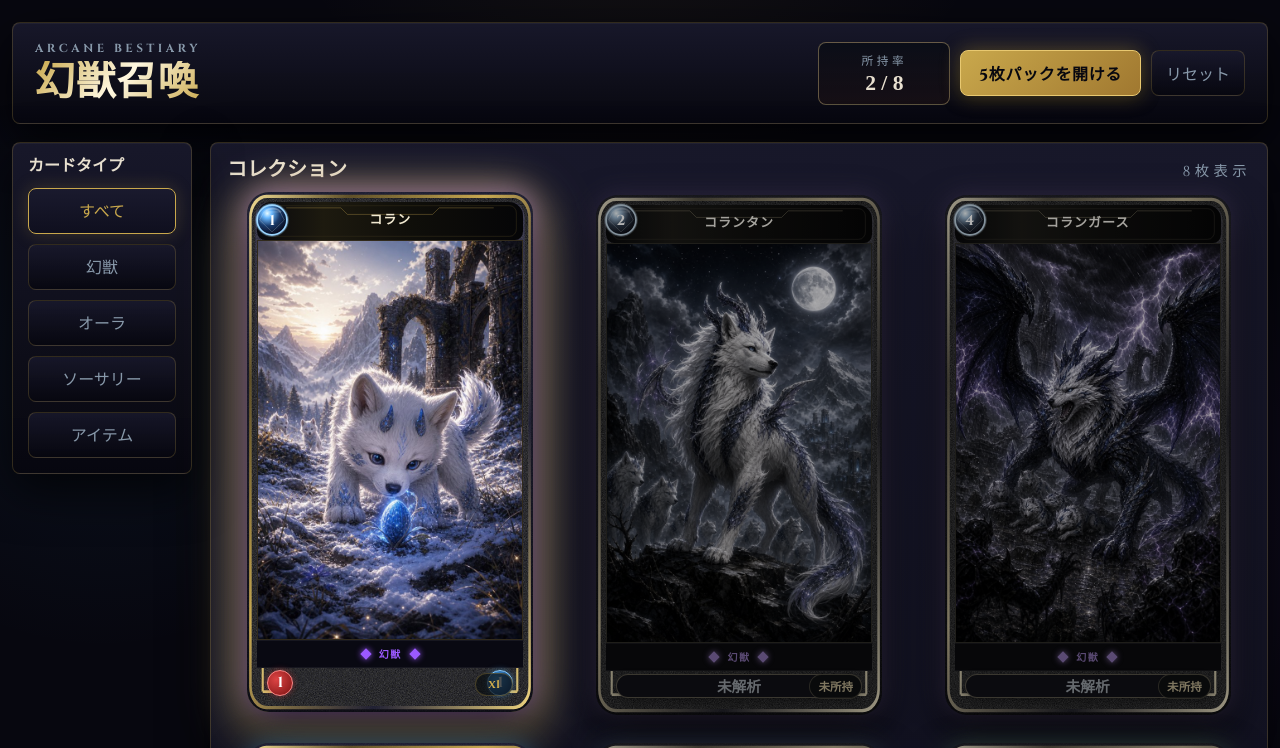
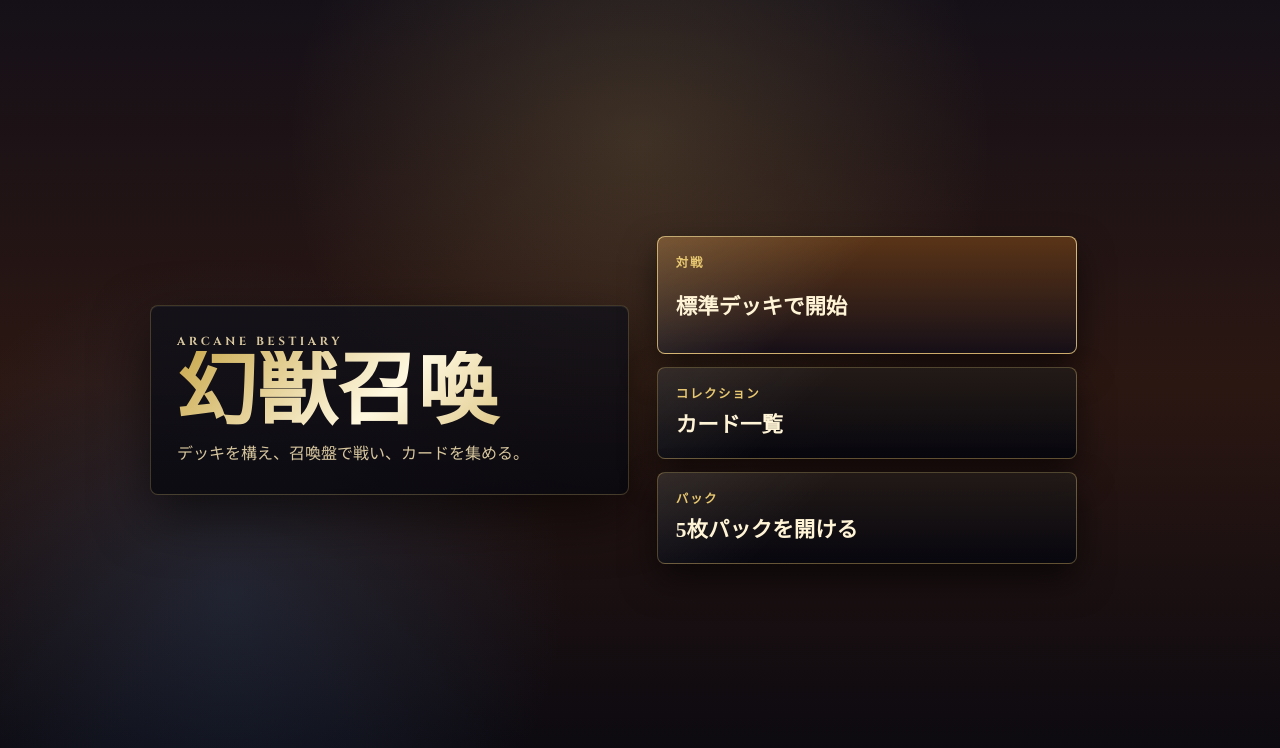
Before and after one commit to haku-jp/ChessGame, a plain HTML site: page tgc/index.html in a window 1280 px wide. Shown: the top 748 px of the page. Drawn offline with Linux system fonts and the light colour scheme.

Commit message:
Separate TGC main menu from collection

```diff
--- a/docs/tgc/style.css
+++ b/docs/tgc/style.css
@@ -3019,39 +3019,102 @@ body {
   }
 }
 
-/* Battle menu and Hearthstone-style battle scene. */
-.battle-menu {
-  display: grid;
-  grid-template-columns: minmax(0, 1fr) auto;
-  gap: 18px;
+/* Hearthstone-style top-level menu and dedicated battle scene. */
+.main-menu {
+  min-height: 100dvh;
+  display: grid;
+  place-items: center;
+  padding: 20px;
+  background:
+    radial-gradient(circle at 50% 18%, rgba(232, 200, 112, 0.17), transparent 22rem),
+    radial-gradient(circle at 18% 74%, rgba(74, 144, 217, 0.16), transparent 21rem),
+    linear-gradient(180deg, #151018 0%, #2b1712 48%, #080810 100%);
+}
+
+.main-menu[hidden] {
+  display: none;
+}
+
+.main-menu-shell {
+  display: grid;
+  grid-template-columns: minmax(250px, 0.9fr) minmax(260px, 420px);
+  gap: 28px;
   align-items: center;
-  margin-top: 30px;
-  padding: 18px;
-  border: 1px solid rgba(232, 200, 112, 0.34);
+  width: min(980px, 100%);
+}
+
+.main-menu-brand {
+  padding: 26px;
+  border: 1px solid rgba(232, 200, 112, 0.24);
   border-radius: 8px;
-  background:
-    linear-gradient(135deg, rgba(72, 158, 183, 0.18), transparent 36%),
-    linear-gradient(180deg, rgba(28, 22, 20, 0.94), rgba(7, 7, 15, 0.96));
-  box-shadow: 0 18px 42px rgba(0, 0, 0, 0.62), inset 0 1px 0 rgba(255, 255, 255, 0.05);
-}
-
-.battle-menu h2 {
-  margin: 0 0 6px;
-  color: #fff7d8;
-  font-size: 1.32rem;
-}
-
-.battle-menu p {
+  background: linear-gradient(180deg, rgba(15, 16, 25, 0.76), rgba(8, 8, 15, 0.84));
+  box-shadow: 0 20px 54px rgba(0, 0, 0, 0.58), inset 0 1px 0 rgba(255, 255, 255, 0.05);
+}
+
+.main-menu-brand h1 {
+  margin: 0 0 10px;
+  color: transparent;
+  font-size: clamp(2.2rem, 7vw, 5rem);
+  line-height: 1;
+  background: linear-gradient(135deg, #c9a84c, #fff8e0, #c9a84c);
+  -webkit-background-clip: text;
+  background-clip: text;
+  -webkit-text-fill-color: transparent;
+}
+
+.main-menu-brand p {
   margin: 0;
   color: #d8c79e;
   line-height: 1.65;
 }
 
-.battle-menu-actions {
-  display: flex;
-  flex-wrap: wrap;
-  gap: 10px;
-  justify-content: flex-end;
+.main-menu-nav {
+  display: grid;
+  gap: 13px;
+}
+
+.menu-tile {
+  display: grid;
+  gap: 6px;
+  min-height: 92px;
+  border: 1px solid rgba(232, 200, 112, 0.32);
+  border-radius: 8px;
+  padding: 16px 18px;
+  color: #fff4d6;
+  cursor: pointer;
+  text-align: left;
+  background:
+    linear-gradient(135deg, rgba(255, 255, 255, 0.08), transparent 36%),
+    linear-gradient(180deg, rgba(35, 27, 24, 0.94), rgba(7, 7, 15, 0.96));
+  box-shadow: 0 16px 34px rgba(0, 0, 0, 0.56);
+  transition: transform 160ms ease, border-color 160ms ease, box-shadow 160ms ease;
+}
+
+.menu-tile:hover {
+  transform: translateY(-3px);
+  border-color: rgba(255, 232, 164, 0.75);
+  box-shadow: 0 22px 44px rgba(0, 0, 0, 0.66), 0 0 24px rgba(232, 200, 112, 0.2);
+}
+
+.menu-tile-primary {
+  min-height: 118px;
+  border-color: rgba(255, 224, 145, 0.72);
+  background:
+    linear-gradient(135deg, rgba(255, 243, 189, 0.18), transparent 42%),
+    linear-gradient(180deg, #5a3417, #171018);
+}
+
+.menu-tile span {
+  color: #e8c870;
+  font-size: 0.78rem;
+  font-weight: 900;
+  letter-spacing: 0.13em;
+  text-transform: uppercase;
+}
+
+.menu-tile strong {
+  font-size: 1.34rem;
+  line-height: 1.12;
 }
 
 .battle-scene {
@@ -3399,13 +3462,21 @@ body {
 }
 
 @media (max-width: 760px) {
-  .battle-menu {
+.main-menu-shell {
     grid-template-columns: 1fr;
   }
 
-  .battle-menu-actions {
-    display: grid;
-    grid-template-columns: 1fr;
+  .main-menu-brand {
+    padding: 20px;
+  }
+
+  .main-menu-brand h1 {
+    font-size: 3.1rem;
+  }
+
+  .menu-tile,
+  .menu-tile-primary {
+    min-height: 82px;
   }
 
   .battle-shell {
--- a/tgc/app.js
+++ b/tgc/app.js
@@ -17,7 +17,7 @@ const state = {
   filter: "all",
   lastPackResult: null,
   recentlyAcquiredId: "",
-  view: "collection",
+  view: "menu",
   battle: createInitialBattleState()
 };
 
@@ -45,12 +45,15 @@ function bindElements() {
   elements.cardViewerModal = document.getElementById("cardViewerModal");
   elements.cardViewerStage = document.getElementById("cardViewerStage");
   elements.closeViewerButton = document.getElementById("closeViewerButton");
+  elements.mainMenu = document.getElementById("mainMenu");
+  elements.menuBattleButton = document.getElementById("menuBattleButton");
+  elements.menuCollectionButton = document.getElementById("menuCollectionButton");
+  elements.menuPackButton = document.getElementById("menuPackButton");
   elements.appShell = document.querySelector(".app-shell");
-  elements.battleMenu = document.getElementById("battleMenu");
   elements.battleScene = document.getElementById("battleScene");
-  elements.startBattleButton = document.getElementById("startBattleButton");
-  elements.previewBattleButton = document.getElementById("previewBattleButton");
+  elements.backToMenuFromCollectionButton = document.getElementById("backToMenuFromCollectionButton");
   elements.backToCollectionButton = document.getElementById("backToCollectionButton");
+  elements.backToMenuFromBattleButton = document.getElementById("backToMenuFromBattleButton");
   elements.endBattleTurnButton = document.getElementById("endBattleTurnButton");
   elements.battleBoard = document.getElementById("battleBoard");
   elements.battleHand = document.getElementById("battleHand");
@@ -89,9 +92,12 @@ function bindEvents() {
     if (event.target.matches("[data-close-viewer]")) closeCardViewer();
   });
   elements.resetButton.addEventListener("click", resetCollection);
-  elements.startBattleButton.addEventListener("click", startBattle);
-  elements.previewBattleButton.addEventListener("click", showBattleScene);
+  elements.menuBattleButton.addEventListener("click", startBattle);
+  elements.menuCollectionButton.addEventListener("click", showCollectionScene);
+  elements.menuPackButton.addEventListener("click", openPack);
+  elements.backToMenuFromCollectionButton.addEventListener("click", showMainMenu);
   elements.backToCollectionButton.addEventListener("click", showCollectionScene);
+  elements.backToMenuFromBattleButton.addEventListener("click", showMainMenu);
   elements.endBattleTurnButton.addEventListener("click", endBattleTurn);
 
   document.addEventListener("keydown", (event) => {
@@ -101,8 +107,8 @@ function bindEvents() {
     if (event.key === "Escape" && elements.cardViewerModal.classList.contains("is-open")) {
       closeCardViewer();
     }
-    if (event.key === "Escape" && state.view === "battle") {
-      showCollectionScene();
+    if (event.key === "Escape" && state.view !== "menu") {
+      showMainMenu();
     }
   });
 }
@@ -165,8 +171,11 @@ function render() {
 }
 
 function renderView() {
+  const isMenu = state.view === "menu";
+  const isCollection = state.view === "collection";
   const isBattle = state.view === "battle";
-  elements.appShell.hidden = isBattle;
+  elements.mainMenu.hidden = !isMenu;
+  elements.appShell.hidden = !isCollection;
   elements.battleScene.classList.toggle("is-open", isBattle);
   elements.battleScene.setAttribute("aria-hidden", String(!isBattle));
 }
@@ -310,6 +319,11 @@ function createInitialBattleState() {
 function startBattle() {
   state.battle = createInitialBattleState();
   showBattleScene();
+}
+
+function showMainMenu() {
+  state.view = "menu";
+  render();
 }
 
 function showBattleScene() {
--- a/tgc/index.html
+++ b/tgc/index.html
@@ -10,6 +10,30 @@
     <script src="app.js?v=tgc-card-focus-20260614" defer></script>
   </head>
   <body>
+    <section class="main-menu" id="mainMenu" aria-label="メインメニュー">
+      <div class="main-menu-shell">
+        <div class="main-menu-brand">
+          <p class="kicker">Arcane Bestiary</p>
+          <h1>幻獣召喚</h1>
+          <p>デッキを構え、召喚盤で戦い、カードを集める。</p>
+        </div>
+        <nav class="main-menu-nav" aria-label="ゲームモード">
+          <button class="menu-tile menu-tile-primary" id="menuBattleButton" type="button">
+            <span>対戦</span>
+            <strong>標準デッキで開始</strong>
+          </button>
+          <button class="menu-tile" id="menuCollectionButton" type="button">
+            <span>コレクション</span>
+            <strong>カード一覧</strong>
+          </button>
+          <button class="menu-tile" id="menuPackButton" type="button">
+            <span>パック</span>
+            <strong>5枚パックを開ける</strong>
+          </button>
+        </nav>
+      </div>
+    </section>
+
     <div class="app-shell">
       <header class="topbar">
         <div class="title-block">
@@ -22,6 +46,7 @@
             <strong>0 / 0</strong>
           </div>
           <button class="primary-button" id="openPackButton" type="button">5枚パックを開ける</button>
+          <button class="ghost-button" id="backToMenuFromCollectionButton" type="button">メニュー</button>
           <button class="ghost-button" id="resetButton" type="button">リセット</button>
         </div>
       </header>
@@ -44,17 +69,6 @@
             <p id="visibleCount">0枚表示</p>
           </div>
           <div class="card-grid" id="cardGrid"></div>
-          <section class="battle-menu" id="battleMenu" aria-label="対戦メニュー">
-            <div>
-              <p class="kicker">Battle Menu</p>
-              <h2>召喚盤で対戦</h2>
-              <p>標準デッキで、カードを手札として構えながら盤上に幻獣を召喚します。</p>
-            </div>
-            <div class="battle-menu-actions">
-              <button class="primary-button" id="startBattleButton" type="button">標準デッキで開始</button>
-              <button class="ghost-button" id="previewBattleButton" type="button">戦闘画面を見る</button>
-            </div>
-          </section>
         </section>
       </main>
     </div>
@@ -73,6 +87,7 @@
           </div>
           <div class="battle-actions">
             <button class="ghost-button" id="backToCollectionButton" type="button">カード一覧</button>
+            <button class="ghost-button" id="backToMenuFromBattleButton" type="button">メニュー</button>
             <button class="primary-button" id="endBattleTurnButton" type="button">ターン終了</button>
           </div>
         </header>
--- a/tgc/style.css
+++ b/tgc/style.css
@@ -3019,39 +3019,102 @@ body {
   }
 }
 
-/* Battle menu and Hearthstone-style battle scene. */
-.battle-menu {
-  display: grid;
-  grid-template-columns: minmax(0, 1fr) auto;
-  gap: 18px;
+/* Hearthstone-style top-level menu and dedicated battle scene. */
+.main-menu {
+  min-height: 100dvh;
+  display: grid;
+  place-items: center;
+  padding: 20px;
+  background:
+    radial-gradient(circle at 50% 18%, rgba(232, 200, 112, 0.17), transparent 22rem),
+    radial-gradient(circle at 18% 74%, rgba(74, 144, 217, 0.16), transparent 21rem),
+    linear-gradient(180deg, #151018 0%, #2b1712 48%, #080810 100%);
+}
+
+.main-menu[hidden] {
+  display: none;
+}
+
+.main-menu-shell {
+  display: grid;
+  grid-template-columns: minmax(250px, 0.9fr) minmax(260px, 420px);
+  gap: 28px;
   align-items: center;
-  margin-top: 30px;
-  padding: 18px;
-  border: 1px solid rgba(232, 200, 112, 0.34);
+  width: min(980px, 100%);
+}
+
+.main-menu-brand {
+  padding: 26px;
+  border: 1px solid rgba(232, 200, 112, 0.24);
   border-radius: 8px;
-  background:
-    linear-gradient(135deg, rgba(72, 158, 183, 0.18), transparent 36%),
-    linear-gradient(180deg, rgba(28, 22, 20, 0.94), rgba(7, 7, 15, 0.96));
-  box-shadow: 0 18px 42px rgba(0, 0, 0, 0.62), inset 0 1px 0 rgba(255, 255, 255, 0.05);
-}
-
-.battle-menu h2 {
-  margin: 0 0 6px;
-  color: #fff7d8;
-  font-size: 1.32rem;
-}
-
-.battle-menu p {
+  background: linear-gradient(180deg, rgba(15, 16, 25, 0.76), rgba(8, 8, 15, 0.84));
+  box-shadow: 0 20px 54px rgba(0, 0, 0, 0.58), inset 0 1px 0 rgba(255, 255, 255, 0.05);
+}
+
+.main-menu-brand h1 {
+  margin: 0 0 10px;
+  color: transparent;
+  font-size: clamp(2.2rem, 7vw, 5rem);
+  line-height: 1;
+  background: linear-gradient(135deg, #c9a84c, #fff8e0, #c9a84c);
+  -webkit-background-clip: text;
+  background-clip: text;
+  -webkit-text-fill-color: transparent;
+}
+
+.main-menu-brand p {
   margin: 0;
   color: #d8c79e;
   line-height: 1.65;
 }
 
-.battle-menu-actions {
-  display: flex;
-  flex-wrap: wrap;
-  gap: 10px;
-  justify-content: flex-end;
+.main-menu-nav {
+  display: grid;
+  gap: 13px;
+}
+
+.menu-tile {
+  display: grid;
+  gap: 6px;
+  min-height: 92px;
+  border: 1px solid rgba(232, 200, 112, 0.32);
+  border-radius: 8px;
+  padding: 16px 18px;
+  color: #fff4d6;
+  cursor: pointer;
+  text-align: left;
+  background:
+    linear-gradient(135deg, rgba(255, 255, 255, 0.08), transparent 36%),
+    linear-gradient(180deg, rgba(35, 27, 24, 0.94), rgba(7, 7, 15, 0.96));
+  box-shadow: 0 16px 34px rgba(0, 0, 0, 0.56);
+  transition: transform 160ms ease, border-color 160ms ease, box-shadow 160ms ease;
+}
+
+.menu-tile:hover {
+  transform: translateY(-3px);
+  border-color: rgba(255, 232, 164, 0.75);
+  box-shadow: 0 22px 44px rgba(0, 0, 0, 0.66), 0 0 24px rgba(232, 200, 112, 0.2);
+}
+
+.menu-tile-primary {
+  min-height: 118px;
+  border-color: rgba(255, 224, 145, 0.72);
+  background:
+    linear-gradient(135deg, rgba(255, 243, 189, 0.18), transparent 42%),
+    linear-gradient(180deg, #5a3417, #171018);
+}
+
+.menu-tile span {
+  color: #e8c870;
+  font-size: 0.78rem;
+  font-weight: 900;
+  letter-spacing: 0.13em;
+  text-transform: uppercase;
+}
+
+.menu-tile strong {
+  font-size: 1.34rem;
+  line-height: 1.12;
 }
 
 .battle-scene {
@@ -3399,13 +3462,21 @@ body {
 }
 
 @media (max-width: 760px) {
-  .battle-menu {
+.main-menu-shell {
     grid-template-columns: 1fr;
   }
 
-  .battle-menu-actions {
-    display: grid;
-    grid-template-columns: 1fr;
+  .main-menu-brand {
+    padding: 20px;
+  }
+
+  .main-menu-brand h1 {
+    font-size: 3.1rem;
+  }
+
+  .menu-tile,
+  .menu-tile-primary {
+    min-height: 82px;
   }
 
   .battle-shell {
```
Also changed, not shown: docs/tgc/app.js (+23 -9 lines), docs/tgc/index.html (+26 -11 lines), tgc/tests/battle-ui-smoke.test.js (+13 -2 lines), 1 other file.
